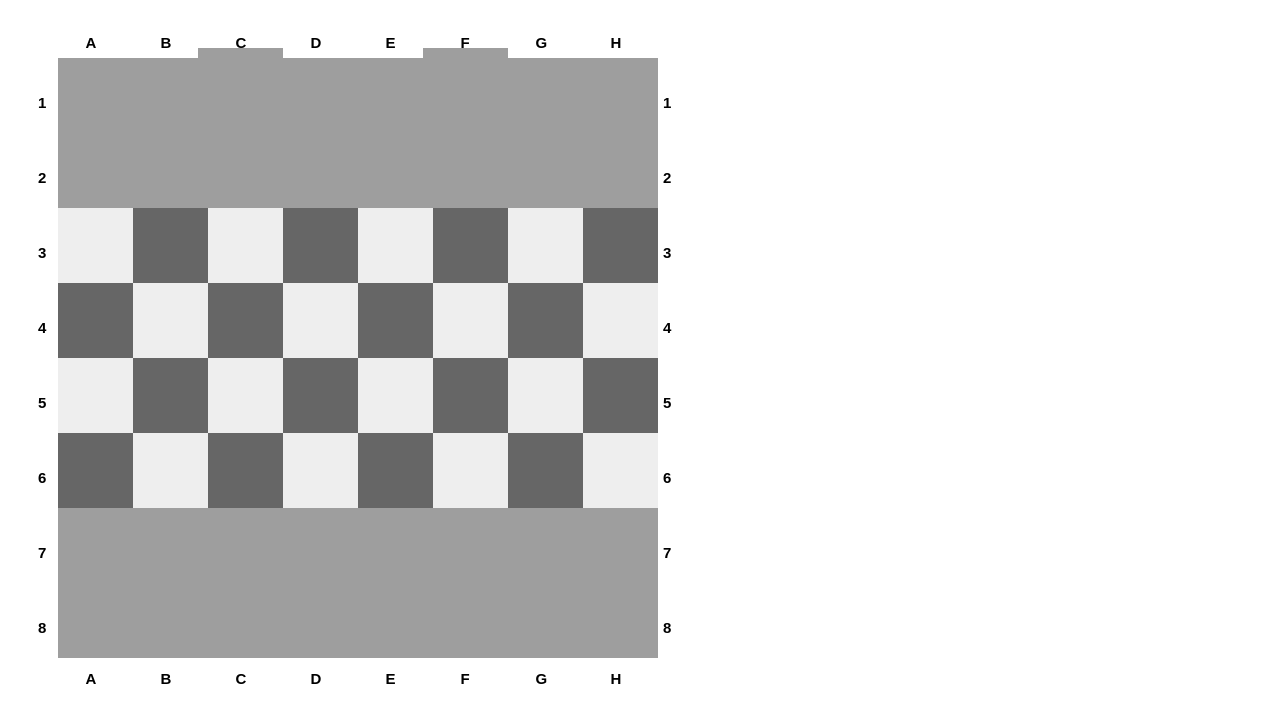
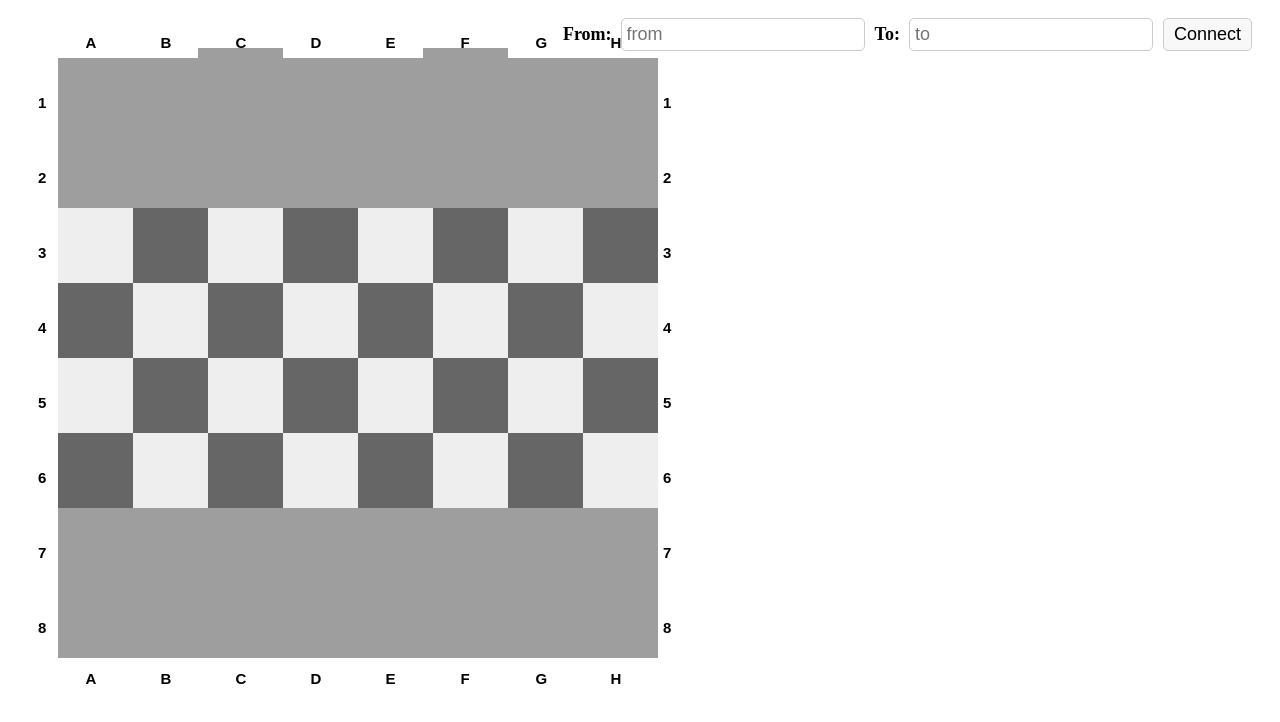
Before and after one commit to sara-gaballa/JS-Game-Engine, a plain HTML site: page Games/Chess/Chess.html in a window 1280 px wide. Drawn offline with Linux system fonts and the light colour scheme.

Commit message:
black pawn move

```diff
--- a/Games/Chess/Chess.css
+++ b/Games/Chess/Chess.css
@@ -1,12 +1,38 @@
-#board {
-    position: absolute;
-    top: 0;
 
-}
-#img {
-    position: absolute;
-    top: 0;
-    left: 0;
-    width: 50px;
-    height: 50px;
+ul.controls {
+    list-style: none;
+    margin: 0;
+    padding: 10px;
+    display: flex;
+    justify-content: right;
   }
+
+  ul.controls li {
+    margin-right: 10px;
+  }
+
+  ul.controls label {
+    font-size: 18px;
+    font-weight: bold;
+    margin-right: 5px;
+  }
+
+  ul.controls input {
+    font-size: 18px;
+    padding: 5px;
+    border-radius: 5px;
+    border: 1px solid #ccc;
+  }
+
+  ul.controls button {
+    font-size: 18px;
+    padding: 5px 10px;
+    border-radius: 5px;
+    border: 1px solid #ccc;
+    background-color: #f8f8f8;
+    cursor: pointer;
+  }
+  * {
+    box-sizing: border-box;
+    z-index: 1; /* set a higher z-index value */
+  }
--- a/Games/Chess/Chess.html
+++ b/Games/Chess/Chess.html
@@ -2,11 +2,23 @@
 <html>
   <head>
     <title>Chess</title>
+    <link rel="stylesheet" href="Chess.css">
   </head>
   <body>
     <canvas id="canvas1" width="700" height="700" style="position:absolute;"></canvas>
-    <canvas id="canvas2" width="600" height="600" style="position:absolute;"></canvas>
-
     <script type="module" src="./Chess.js"></script>
+    <ul class="controls">
+        <li>
+          <label for="from-input">From:</label>
+          <input type="text" placeholder="from" id="from-input">
+        </li>
+        <li>
+          <label for="to-input">To:</label>
+          <input type="text" placeholder="to" id="to-input">
+        </li>
+        <li>
+          <button id="but">Connect</button>
+        </li>
+      </ul>
   </body>
 </html>
--- a/Games/Chess/Chess.js
+++ b/Games/Chess/Chess.js
@@ -2,7 +2,7 @@ import { GameEngine } from "../../Game-Engine/Engine-abstract.js";
 
 export default class Chess extends GameEngine {
     constructor(grid) {
-        super([8, 8], ["red", "black"]);
+        super([8, 8], []);
         this.currentPlayer = 0;
         this.grid = grid;
       }
@@ -116,10 +116,43 @@ export default class Chess extends GameEngine {
             }
 
         });
-
-
+    }
+    isValid(from, to){
+        const fromRow = parseInt(from.charAt(0)) - 1;
+        const fromCol = from.charAt(1).charCodeAt(0) - 65;
+        const toRow = parseInt(to.charAt(0)) - 1;
+        const toCol = to.charAt(1).charCodeAt(0) - 65;
+        var bool = false
+        console.log("from "+ fromRow+" col "+ fromCol)
+        if(this.grid[fromRow][fromCol] == "P"){//العسكري
+            if((toRow - fromRow == -1 && toCol == fromCol) ){
+                bool = true
+            }
+        }
+        if(bool){
+            this.grid[toRow][toCol] = this.grid[fromRow][fromCol];
+            this.grid[fromRow][fromCol] = 0;
+        }
+       return bool
     }
 
+    makeMove(from, to) {
+        console.log(this.grid);
+        if(from != undefined && to != undefined && this.isValid(from,to)){
+           this.drawboard();
+        }
+    }
+    init() {
+        this.drawboard();
+        const connectButton = document.getElementById("but");
+        connectButton.addEventListener("click", () => {
+          const fromInput = document.getElementById("from-input");
+          const toInput = document.getElementById("to-input");
+          const from = fromInput.value;
+          const to = toInput.value;
+          this.makeMove(from, to);
+        });
+      }
 
 
 }
@@ -134,4 +167,4 @@ var grid = [
     ["R", "Kn", "B", "Q", "K", "B", "Kn", "R"],
   ];
 const game = new Chess(grid);
-game.drawboard(); // call the drawboard() method to draw the board and pawn on the canvas
+game.init(); // call the drawboard() method to draw the board and pawn on the canvas
```
